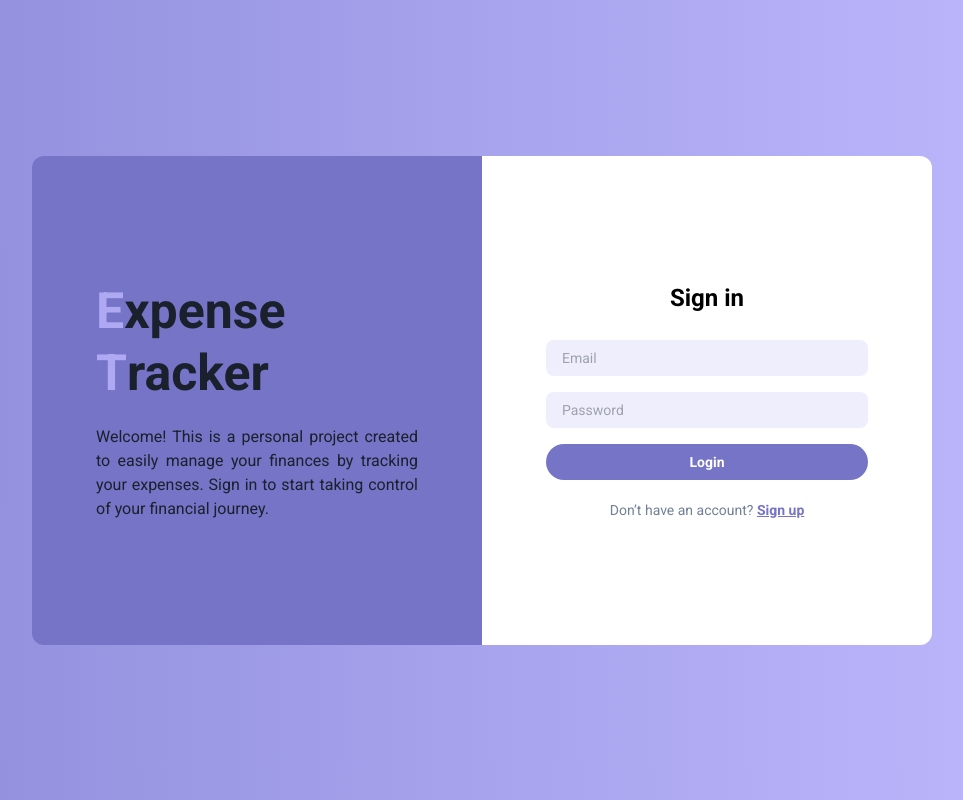
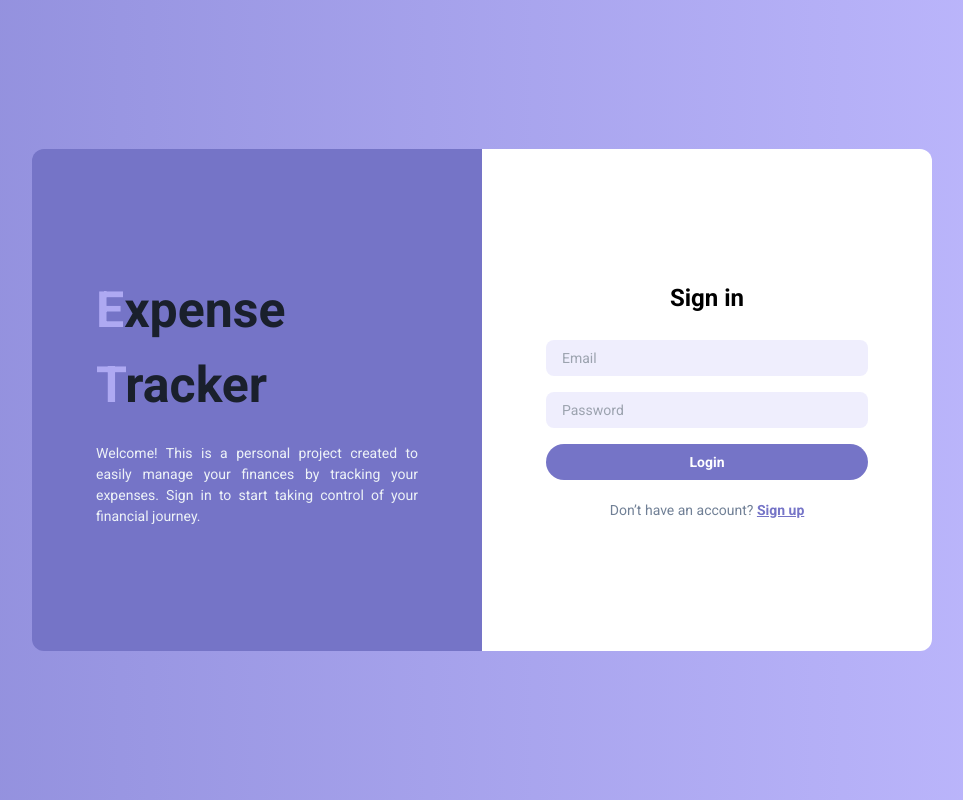
Before and after one commit to BeaGoddess/expense-tracker, a Next.js app: page /sign-in in a window 1280 px wide. Shown: the whole page, without its empty margins (158-1121 px from the left). Built offline with nearby package versions, Linux system fonts and the light colour scheme.

Commit message:
refactor: updated App Details component to Chakra UI (#17)

```diff
--- a/src/app/(auth)/sign-in/page.tsx
+++ b/src/app/(auth)/sign-in/page.tsx
@@ -5,8 +5,9 @@ export default function SignInPage() {
   return (
     <Box
       bg="white"
-      roundedBottom={{ md: "none", base: "xl" }}
-      roundedRight={{ md: "xl" }}
+      roundedBottom={"xl"}
+      roundedBottomLeft={{ base: "xl", md: "none" }}
+      roundedTopRight={{ md: "xl" }}
       color="black"
       p={{ base: 8, md: 16 }}
       w="full"
--- a/src/app/(auth)/sign-up/page.tsx
+++ b/src/app/(auth)/sign-up/page.tsx
@@ -5,8 +5,9 @@ export default function SignInPage() {
   return (
     <Flex
       bg="white"
-      roundedBottom={{ base: "xl", md: "none" }}
-      roundedRight={{ md: "xl" }}
+      roundedBottom={"xl"}
+      roundedBottomLeft={{ base: "xl", md: "none" }}
+      roundedTopRight={{ md: "xl" }}
       color="black"
       p={{ base: 8, md: 16 }}
       w="full"
--- a/src/components/AppDetails.tsx
+++ b/src/components/AppDetails.tsx
@@ -1,5 +1,55 @@
+import { Box, Text } from "@chakra-ui/react";
+
 export default function AppDetails() {
   return (
+    <Box
+      bg="#7574C7"
+      roundedTop="xl"
+      roundedTopRight={{ base: "xl", md: "none" }}
+      p={{ base: 6, md: 16 }}
+      roundedBottomLeft={{ base: "none", md: "xl" }}
+      w={{ md: "full" }}
+      maxW={{ md: "50%" }}
+    >
+      <Box
+        my={5}
+        fontSize={{ base: "32px", md: "50px" }}
+        fontWeight="bold"
+        lineHeight="tight"
+        textAlign="left"
+        pt={{ md: 10 }}
+      >
+        <Text as="span" color="#AEA9F2">
+          E
+        </Text>
+        xpense
+        <Text as={"span"} display={{ base: "inline", md: "block" }}>
+          {" "}
+        </Text>
+        <Text as="span" color="#AEA9F2">
+          T
+        </Text>
+        racker
+      </Box>
+
+      <Box
+        my={5}
+        fontSize={{ base: "sm", md: "base" }}
+        textAlign="justify"
+        fontWeight="light"
+        color="gray.100"
+        pb={{ md: 10 }}
+      >
+        Welcome! This is a personal project created to easily manage your
+        finances by tracking your expenses. Sign in to start taking control of
+        your financial journey.
+      </Box>
+    </Box>
+  );
+}
+
+/*
+
     <div className="bg-[#7574C7] rounded-t-xl p-6 md:rounded-l-xl md:rounded-tr-none md:p-16 md:w-full md:max-w-[50%]">
       <div className="my-5 md:text-[50px] font-bold text-[32px] leading-tight md:pt-10">
         <span className="text-[#AEA9F2]">E</span>xpense{" "}
@@ -12,5 +62,5 @@ export default function AppDetails() {
         your financial journey.
       </div>
     </div>
-  );
-}
+
+    */
```
